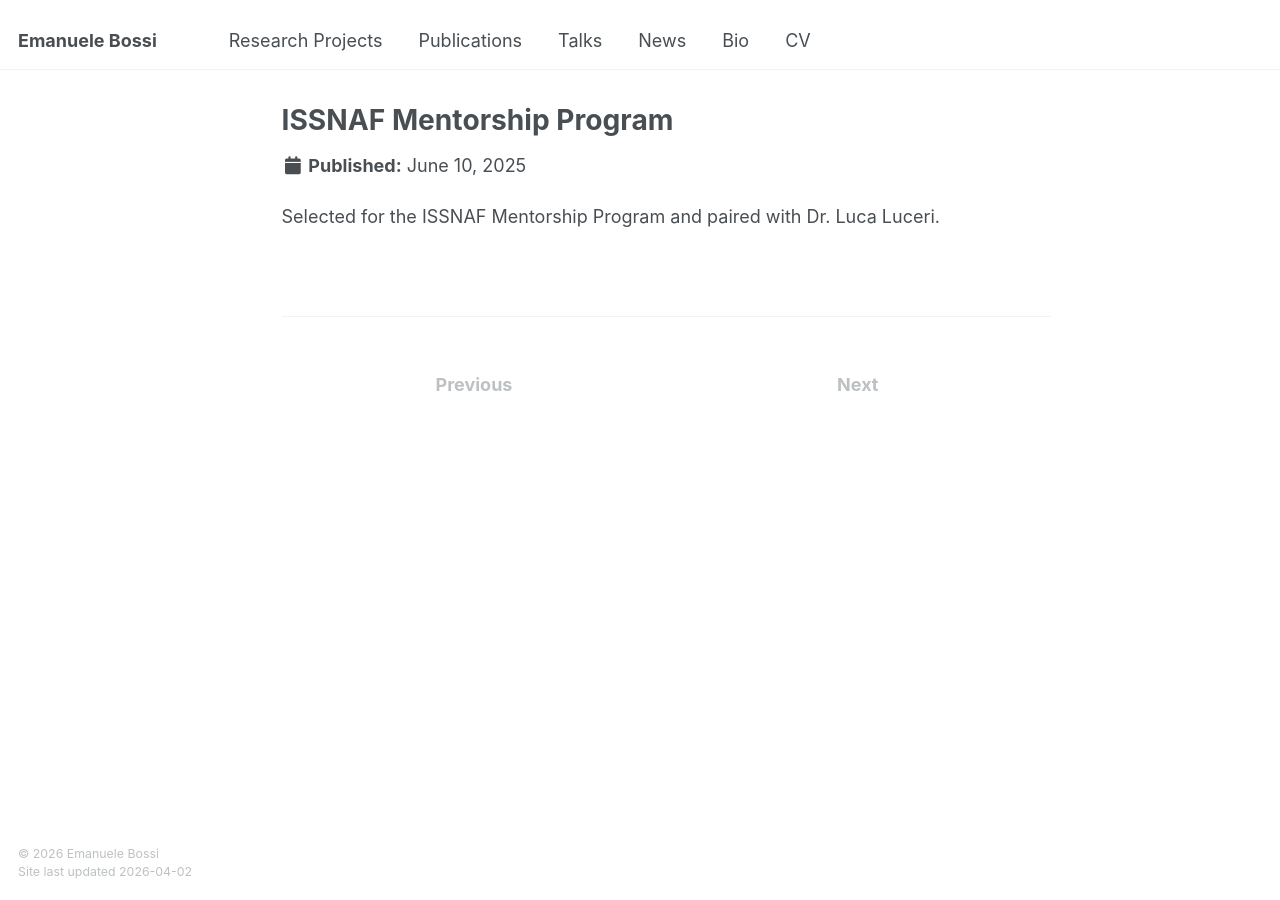
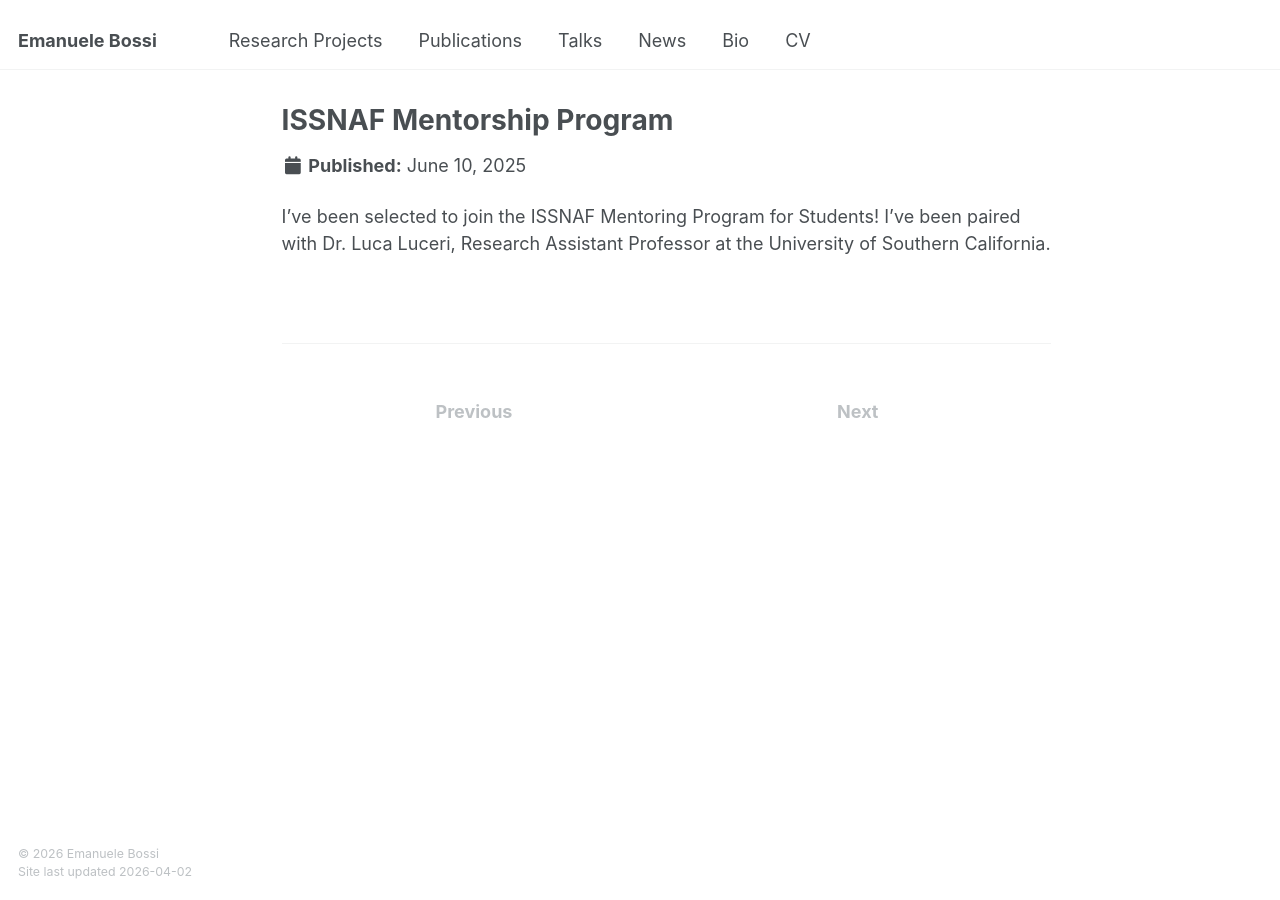
Before and after one commit to bossiemanuele/bossiemanuele.github.io, a Jekyll site: the page built from _news/2025-06-10-issnaf.md, in a window 1280 px wide. Built offline with Jekyll 4.4.1, drawn with Linux system fonts in a browser that asks for light colours.

Commit message:
Update 2025-06-10-issnaf.md

```diff
--- a/_news/2025-06-10-issnaf.md
+++ b/_news/2025-06-10-issnaf.md
@@ -7,4 +7,4 @@
 author_profile: false
 ---
 
-Selected for the ISSNAF Mentorship Program and paired with Dr. Luca Luceri.
+I’ve been selected to join the ISSNAF Mentoring Program for Students! I’ve been paired with Dr. Luca Luceri, Research Assistant Professor at the University of Southern California.
```
